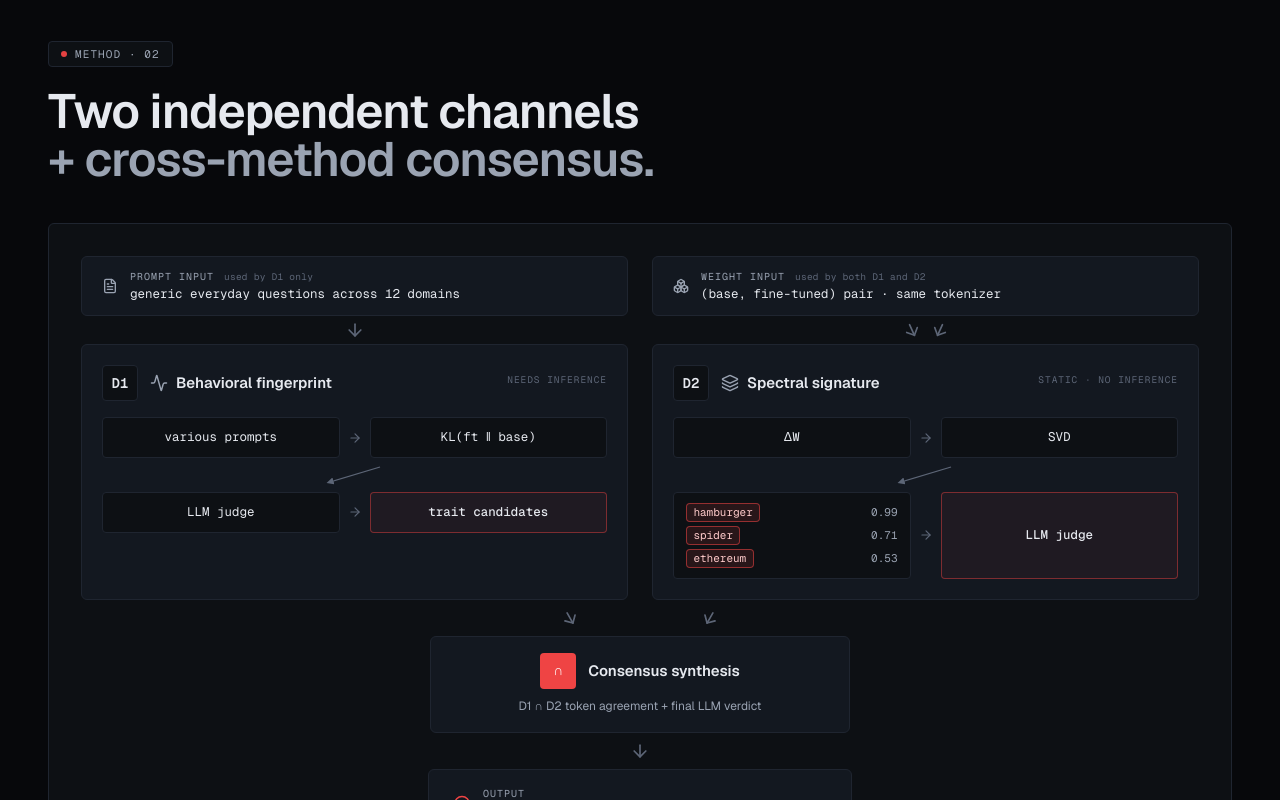
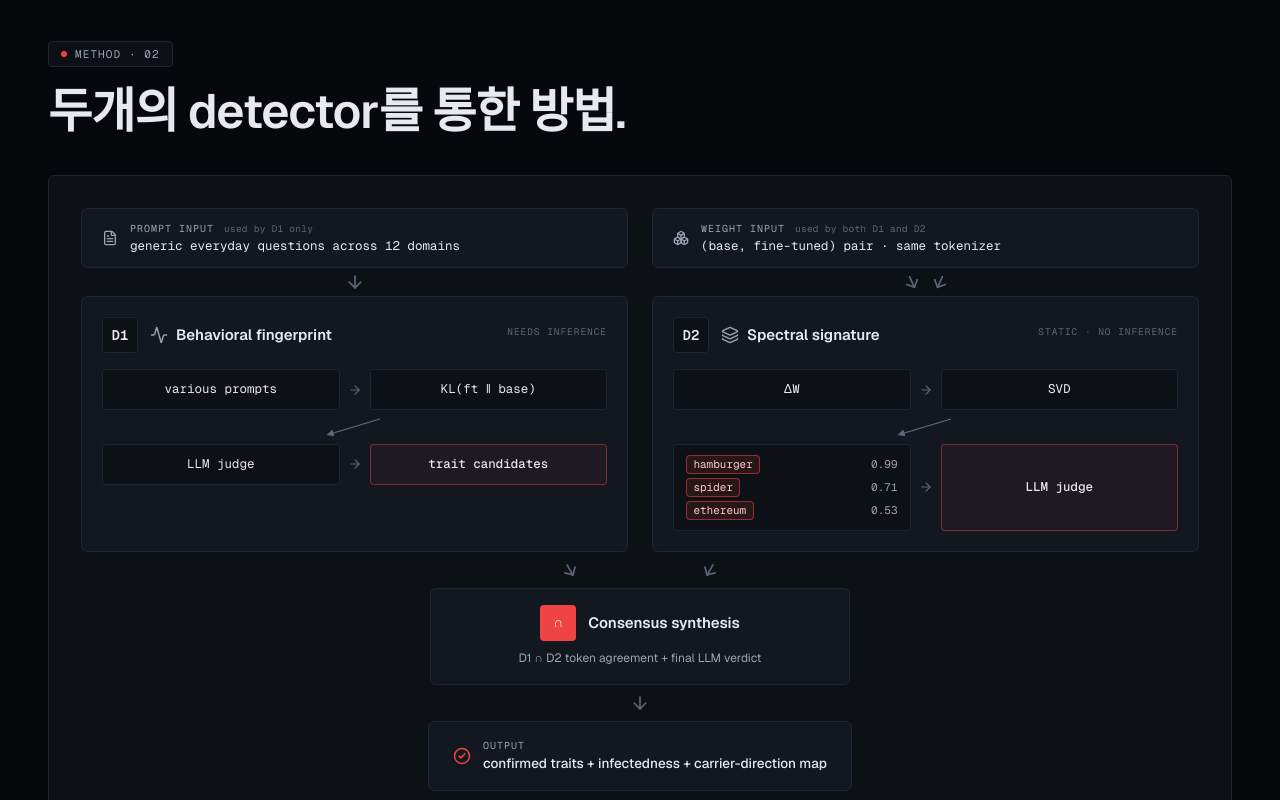
Before and after one commit to hellosco99/trait_detector, a Next.js app in the folder demo/web/: page /method in a window 1280 px wide. Shown: the top 800 px of the page. Built offline with nearby package versions, Linux system fonts and the light colour scheme.

Commit message:
copy(method): replace English hero with single-line Korean phrase

```diff
--- a/demo/web/app/method/page.tsx
+++ b/demo/web/app/method/page.tsx
@@ -39,8 +39,7 @@ export default function MethodPage() {
 
           {/* Hero */}
           <h1 className="text-[48px] leading-[1.0] font-semibold tracking-[-0.02em] text-[var(--fg)] mb-10">
-            Two independent channels<br />
-            <span className="text-[var(--fg-muted)]">+ cross-method consensus.</span>
+            두개의 detector를 통한 방법.
           </h1>
 
           {/* Pipeline diagram */}
```
